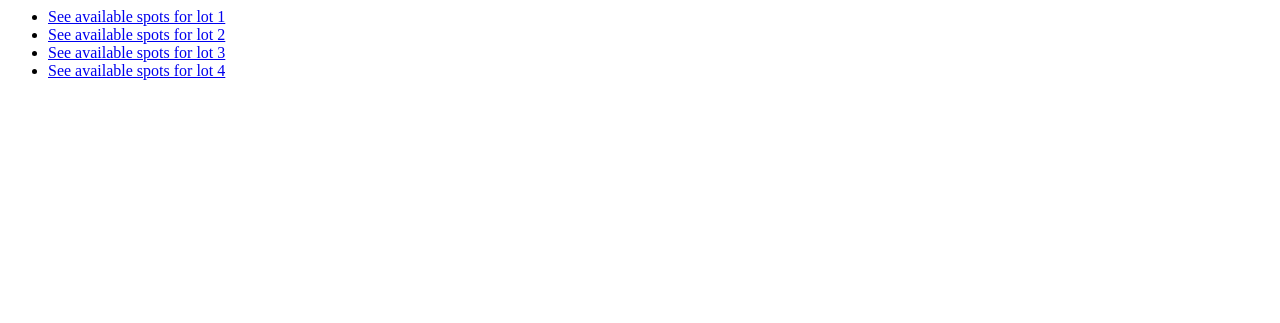
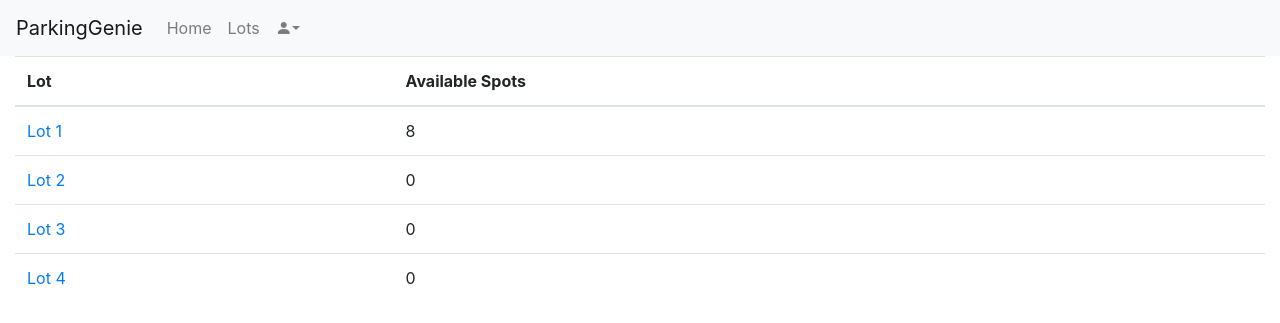
Before and after one commit to katiecorcoran/cs3450-group-4, a Django app: page /parking/lots/ in a window 1280 px wide. Shown: the top 323 px of the page. Run offline with Django 3.2, Linux system fonts and the light colour scheme; data comes from the database, SQL or seed files in the repository; both versions use the stored data as it was after the commit; some libraries are stand-ins or nearby versions.

Commit message:
Added navbar and basic base template

```diff
--- /dev/null
+++ b/src/parkinggenie/parkingapp/templates/base.html
@@ -0,0 +1,43 @@
+<!DOCTYPE html>
+<html lang="en">
+    <head>
+        <meta charset="utf-8">
+        <meta name="viewport" content="width=device-width, initial-scale=1, shrink-to-fit=no">
+        <link rel="stylesheet" href="https://stackpath.bootstrapcdn.com/bootstrap/4.5.0/css/bootstrap.min.css" integrity="sha384-9aIt2nRpC12Uk9gS9baDl411NQApFmC26EwAOH8WgZl5MYYxFfc+NcPb1dKGj7Sk" crossorigin="anonymous">
+        <link rel="stylesheet" href="https://cdn.jsdelivr.net/npm/bootstrap-icons@1.4.0/font/bootstrap-icons.css">
+        <title>{% block title %}Home {% endblock title %}</title>
+    </head>
+    <body>
+        <nav class="navbar navbar-expand-lg navbar-light bg-light">
+            <a class="navbar-brand" href="/parking">ParkingGenie</a>
+            <button class="navbar-toggler" type="button" data-toggle="collapse" data-target="#navbarNav" aria-controls="navbarNav" aria-expanded="false" aria-label="Toggle navigation">
+                <span class="navbar-toggler-icon"></span>
+            </button>
+            <div class="collapse navbar-collapse" id="navbarNav">
+                <ul class="navbar-nav mr-auto">
+                <li class="nav-item">
+                    <a class="nav-link" href="/parking">Home <span class="sr-only">(current)</span></a>
+                </li>
+                <li class="nav-item">
+                    <a class="nav-link" href="/parking/lots/">Lots</a>
+                </li>
+                <li class="nav-item dropdown">
+                    <a class="nav-link dropdown-toggle bi bi-person-fill" href="#" id="navbarDropdown" role="button" data-toggle="dropdown" aria-haspopup="true" aria-expanded="false"></i></a>
+                    <div class="dropdown-menu" aria-labelledby="navbarDropdown">
+                        <a class="dropdown-item" href="/parking/login">Login</a>
+                    </div>
+                </li>
+                </ul>
+            </div>
+        </nav>
+        {% block content %}
+            Error: Page template not found.
+        {% endblock content %}
+
+        <!-- Optional JavaScript -->
+        <!-- jQuery first, then Popper.js, then Bootstrap JS -->
+        <script src="https://code.jquery.com/jquery-3.5.1.slim.min.js" integrity="sha384-DfXdz2htPH0lsSSs5nCTpuj/zy4C+OGpamoFVy38MVBnE+IbbVYUew+OrCXaRkfj" crossorigin="anonymous"></script>
+        <script src="https://cdn.jsdelivr.net/npm/popper.js@1.16.0/dist/umd/popper.min.js" integrity="sha384-Q6E9RHvbIyZFJoft+2mJbHaEWldlvI9IOYy5n3zV9zzTtmI3UksdQRVvoxMfooAo" crossorigin="anonymous"></script>
+        <script src="https://stackpath.bootstrapcdn.com/bootstrap/4.5.0/js/bootstrap.min.js" integrity="sha384-OgVRvuATP1z7JjHLkuOU7Xw704+h835Lr+6QL9UvYjZE3Ipu6Tp75j7Bh/kR0JKI" crossorigin="anonymous"></script>
+    </body>
+</html>
--- a/src/parkinggenie/parkingapp/templates/parking/index.html
+++ b/src/parkinggenie/parkingapp/templates/parking/index.html
@@ -1,2 +1,7 @@
+{% extends 'base.html' %}
+{% block title %}Home{% endblock title %}
+
+{% block content %}
 <h2>Hello, world! This is the parking genie site index.</h2>
 <a href="/parking/lots/">See all lots</a>
+{% endblock content %}
--- a/src/parkinggenie/parkingapp/templates/parking/lot.html
+++ b/src/parkinggenie/parkingapp/templates/parking/lot.html
@@ -1,3 +1,7 @@
+{% extends 'base.html' %}
+{% block title %}Lot Details{% endblock title %}
+
+{% block content %}
 {% if lot %}
     <ul>
         {% for space in lot.space_set.all %}
@@ -7,3 +11,4 @@
     {% else %}
         <p>No spaces are available in this lot.</p>
 {% endif %}
+{% endblock content %}
--- a/src/parkinggenie/parkingapp/templates/parking/lots.html
+++ b/src/parkinggenie/parkingapp/templates/parking/lots.html
@@ -1,9 +1,27 @@
-{% if lot_list %}
-    <ul>
-        {% for lot in lot_list %}
-            <li><a href="/parking/lots/{{ lot.id }}/"> See available spots for lot {{lot.id}}</a></li>
-        {% endfor %}
-        </ul>
+{% extends 'base.html' %}
+{% block title %}Lots{% endblock title %}
+
+{% block content %}
+<div class="container-fluid">
+    {% if lot_list %}
+            <table class="table table-condensed">
+                <thead>
+                    <tr>
+                        <th>Lot</th>
+                        <th>Available Spots</th>
+                    </tr>
+                </thead>
+                <tbody>
+                {% for lot in lot_list %}
+                    <tr>
+                        <td><a href="/parking/lots/{{ lot.id }}/"> Lot {{lot.id}}</a></td>
+                        <td>{{ lot.available_spaces }}</td>
+                    </tr>
+                {% endfor %}
+                </tbody>
+            </table>
     {% else %}
         <p>No lots were found.</p>
-{% endif %}
+    {% endif %}
+</div>
+{% endblock content %}
```
Also changed, not shown: src/parkinggenie/db.sqlite3.
